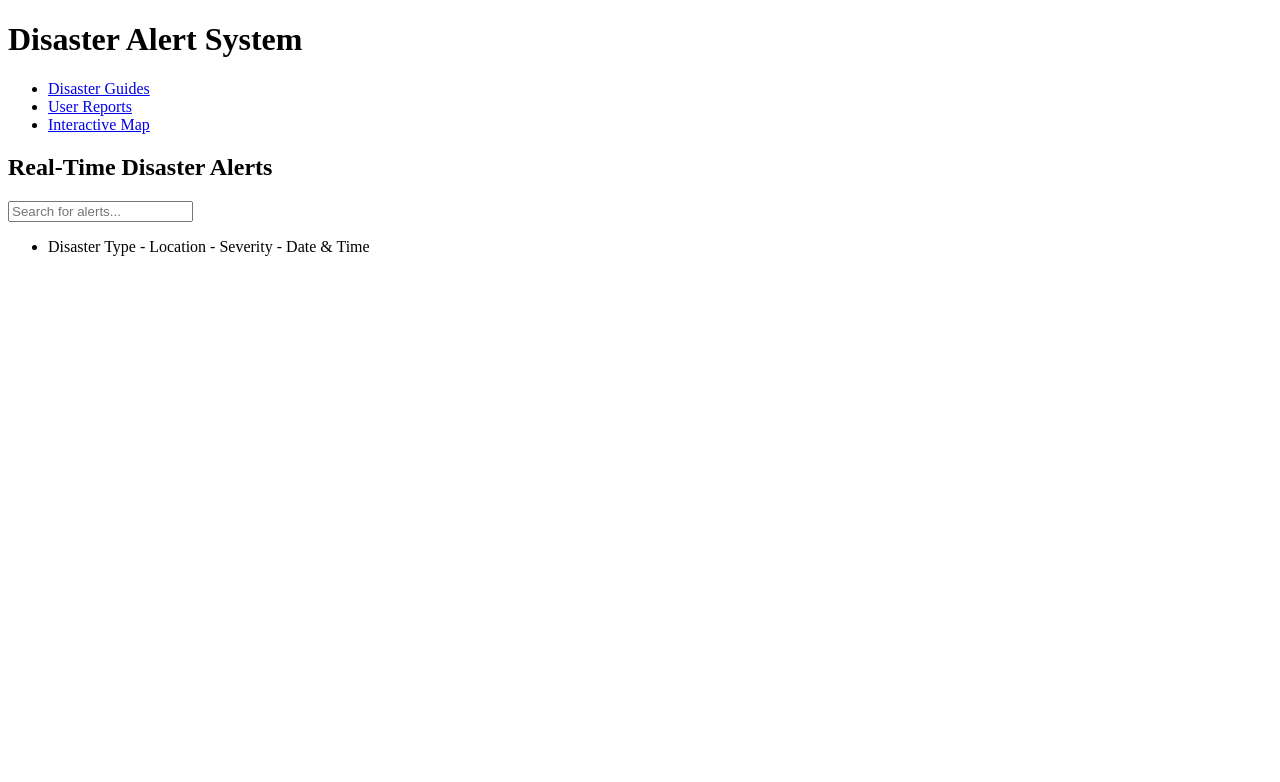
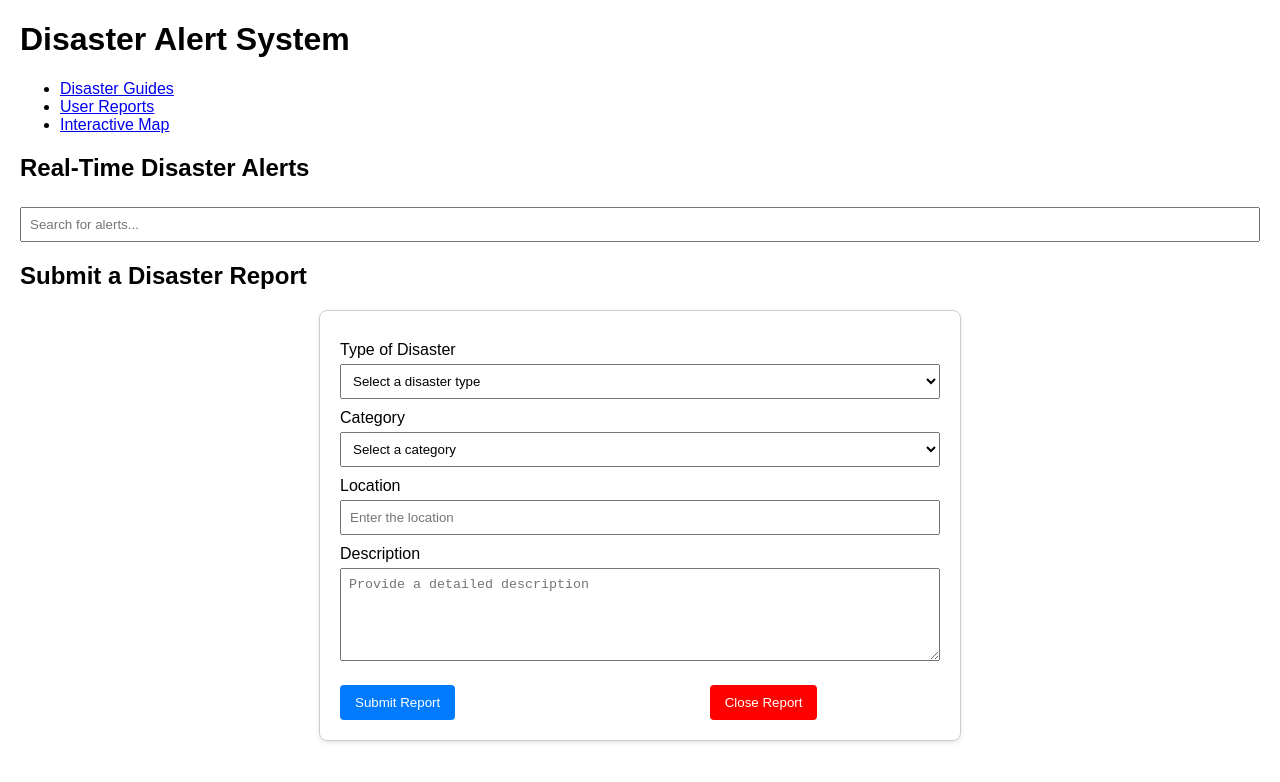
Before and after one commit to krishie276/disaster-awareness, a plain HTML site: page reports.html in a window 1280 px wide. Drawn offline with Linux system fonts and the light colour scheme.

Commit message:
Added form layout and css -- dropdown require fix

```diff
--- a/reports.html
+++ b/reports.html
@@ -2,13 +2,59 @@
 <html>
 <head>
     <title>Disaster Alert System - Home</title>
+    <style>
+        body {
+            font-family: Arial, sans-serif;
+            margin: 20px;
+        }
+        form {
+            max-width: 600px;
+            margin: 0 auto;
+            padding: 20px;
+            border: 1px solid #ccc;
+            border-radius: 8px;
+            box-shadow: 0 2px 4px rgba(0, 0, 0, 0.1);
+        }
+        label {
+            display: block;
+            margin-top: 10px;
+        }
+        input, textarea, select {
+            width: 100%;
+            margin-top: 5px;
+            padding: 8px;
+            box-sizing: border-box;
+        }
+        button {
+            margin-top: 20px;
+            padding: 10px 15px;
+            background-color: #007BFF;
+            color: #fff;
+            border: none;
+            border-radius: 4px;
+            cursor: pointer;
+        }
+        .submit-button {
+            background-color: #007BFF;
+        }
+        .submit-button:hover {
+            background-color: #0056b3;
+        }
+        .close-button {
+            background-color: #FF0000;
+            margin-left: 250px;
+        }
+        .close-button:hover {
+            background-color: #CC0000;
+        }
+    </style>
 </head>
 <body>
     <header>
         <h1>Disaster Alert System</h1>
         <nav>
             <ul>
-                <li><a href="guides.html">Disaster Guides</a></li>
+                <li><a href="dg.html">Disaster Guides</a></li>
                 <li><a href="reports.html">User Reports</a></li>
                 <li><a href="map.html">Interactive Map</a></li>
                 <!--<li><a href="history.html">Past Disasters</a></li>-->
@@ -18,9 +64,34 @@
     <section>
         <h2>Real-Time Disaster Alerts</h2>
         <input type="text" placeholder="Search for alerts...">
-        <ul>
-            <li>Disaster Type - Location - Severity - Date & Time</li>
-        </ul>
+        <h1>Submit a Disaster Report</h1>
+    <form action="/submit_report" method="POST">  <!--replace "/submit_report with database link to store reports"-->
+        <label for="disasterType">Type of Disaster</label>
+       <select id="disasterType" name="disasterType" required>
+        <option>Select a disaster type</option>
+        <option value="flood">Flood</option>
+        <option value="earthquake">Earthquake</option>
+       </select>
+        <!--<input type="text" id="disasterType" name="disasterType" placeholder="e.g., Flood, Earthquake" required>-->
+
+        <label for="category">Category</label>
+        <select id="category" name="category" required>
+            <option value="" disabled selected>Select a category</option>
+            <option value="Natural">Natural</option>
+            <option value="Man-Made">Man-Made</option>
+        </select>
+
+        <label for="location">Location</label>
+        <input type="text" id="location" name="location" placeholder="Enter the location" required>
+
+        <label for="description">Description</label>
+        <textarea id="description" name="description" rows="5" placeholder="Provide a detailed description" required></textarea>
+
+        <button type="submit" class="submit-button">Submit Report</button>
+        <button type="close" class="close-button" onclick="closeReport()">Close Report</button>
+    </form>
+
+        </div>
     </section>
 </body>
 </html>
```
